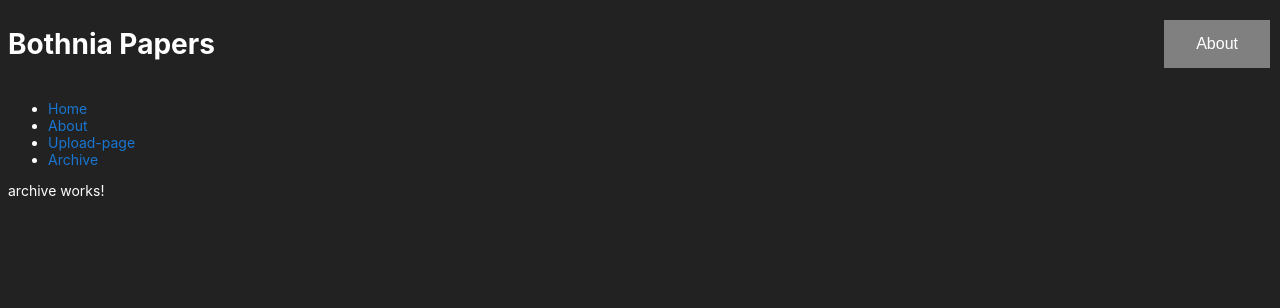
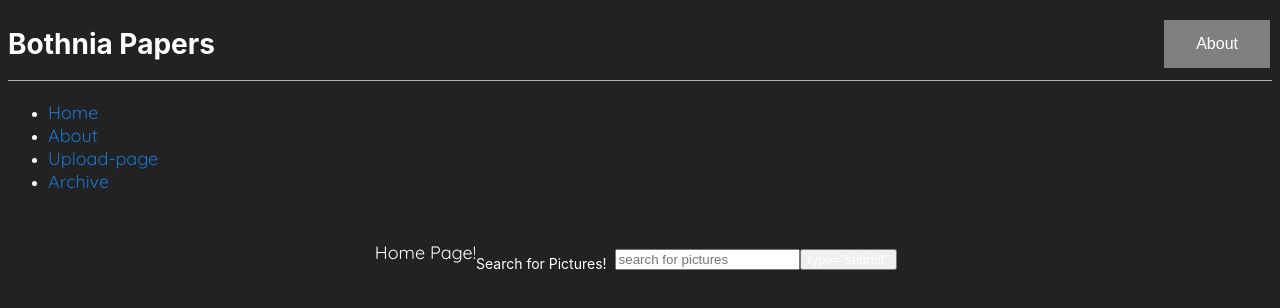
Before and after one commit to dcaptain1/D0027E_Project_Alpha, an Angular app: page /Archive in a window 1280 px wide. Shown: the top 308 px of the page. Built offline with nearby package versions, Linux system fonts and the light colour scheme.

Commit message:
Font added, arhive searchbar, header_boerder

```diff
--- a/src/app/components/archive/archive.component.css
+++ b/src/app/components/archive/archive.component.css
@@ -0,0 +1,8 @@
+.container{
+display: flex;
+justify-content: center;
+margin-top: 3rem;
+margin-bottom: 3rem;
+
+
+}
--- a/src/app/components/archive/archive.component.html
+++ b/src/app/components/archive/archive.component.html
@@ -1 +1,15 @@
-<p>archive works!</p>
+<div class ="container">
+  <a href="#" routerLink="/" class="logo">Home Page! </a>
+   <p>Search for Pictures!</p>
+
+<body>
+
+  <form action="">
+
+    <input type="text" placeholder="search for pictures" name="Q">
+    <button>type="submit"</button>
+
+  </form>
+</body>
+
+</div>
--- a/src/app/components/header/header.component.css
+++ b/src/app/components/header/header.component.css
@@ -4,4 +4,11 @@ header {
 align-items: center;
 margin-bottom: 20px;
 
+border-bottom: 1px solid #b8b3b3;
+
 }
+
+a:hover{
+background-color: blue;
+
+}
--- a/src/app/components/header/header.component.html
+++ b/src/app/components/header/header.component.html
@@ -3,7 +3,8 @@
 <header>
 
 
-<h1>{{title}}</h1>
+<h1>{{title}} </h1>
+
 <app-button
   color= "gray"
   text="About"
--- a/src/styles.css
+++ b/src/styles.css
@@ -1,7 +1,21 @@
 /* You can add global styles to this file, and also import other style files */
+@import url("https://fonts.googleapis.com/css?2family=Quicksand");
+*{
+    box-sizing: border-box;
+}
+
+
+a{
+  text-decoration: none;
+  margin: 5;
+  font-family: "Quicksand", "sans-serif";
+  font-size: 18px;
+}
+
 body {
   background-color: #222;
   color: #eee;
+
 }
 
 /* Invert styles for elements that should have light text on dark backgrounds */
@@ -18,7 +32,7 @@ nav {
 
 /* Set hover states for links */
 a:hover {
-  color: #ffa500;
+  color: #899121;
 }
 
 /* Set active states for buttons */
```
